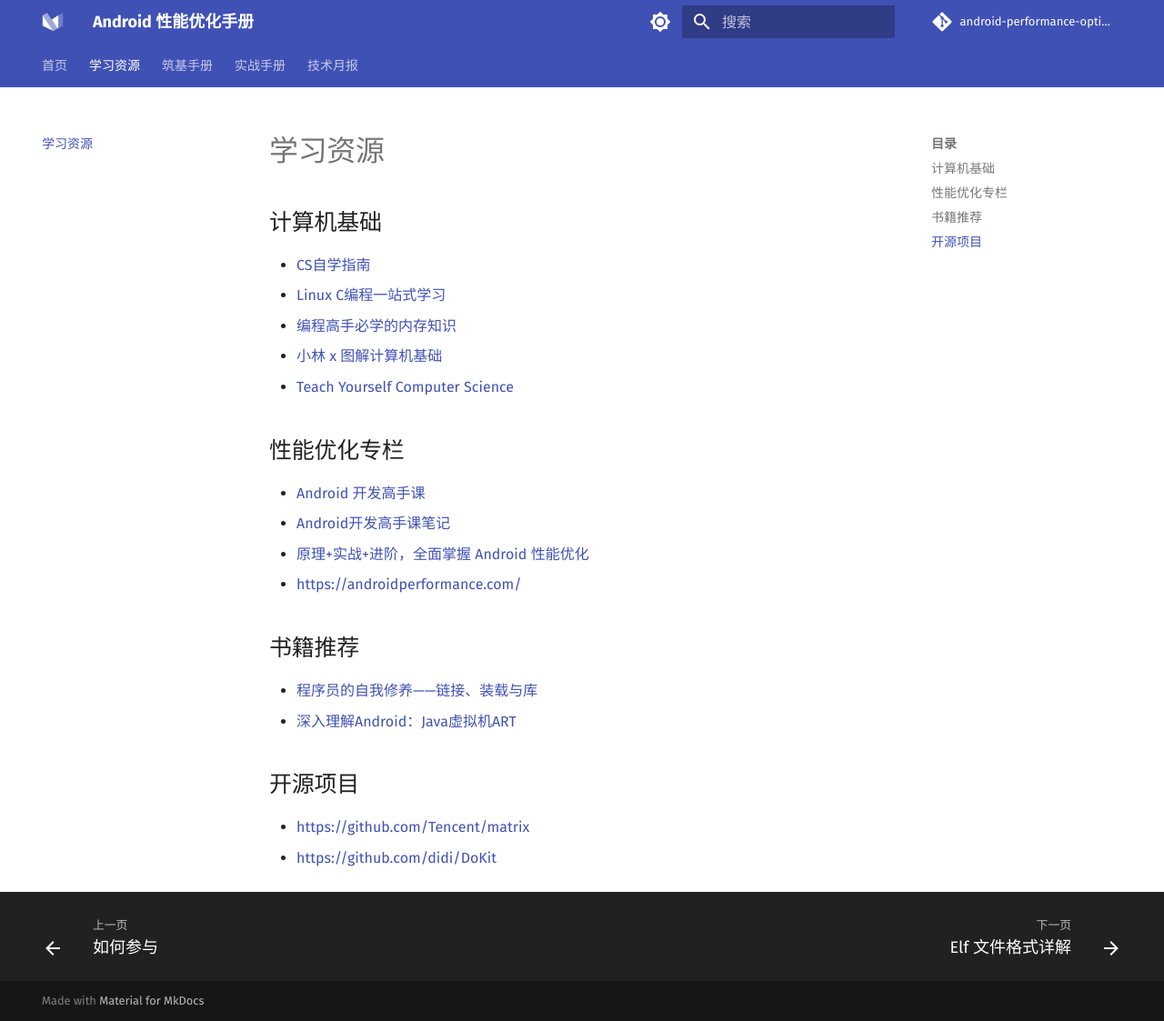
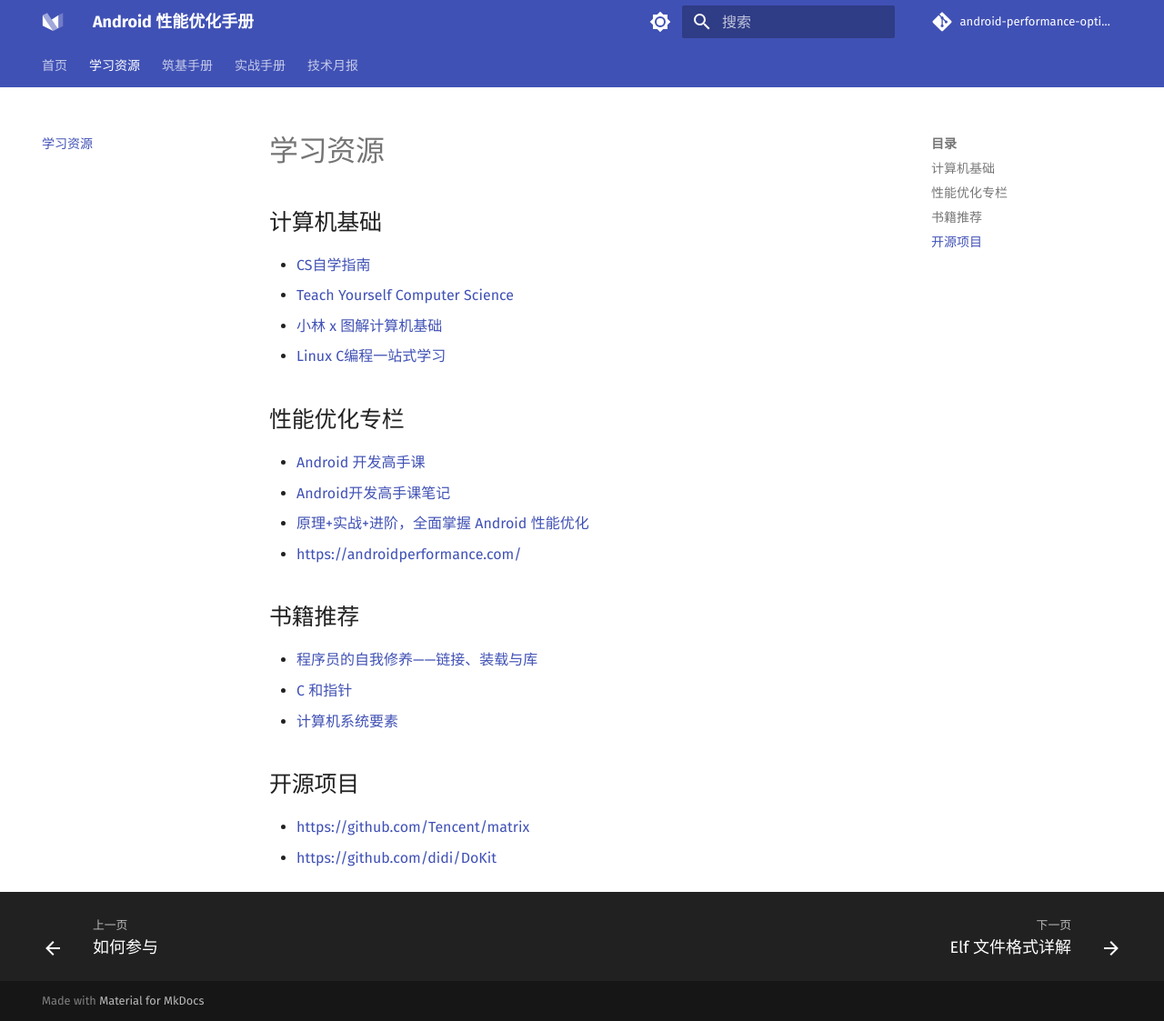
Before and after one commit to android-performance-optimization/homepage, an MkDocs documentation site: the page built from docs/resource/index.md, in a window 1280 px wide and 1123 px high. Shown: the whole window at 91% size. Built offline with MkDocs 1.6.1 and Material for MkDocs 9.7.7, drawn with Linux system fonts in a browser that asks for light colours; comment, search, counter and statistics services are not loaded; part of the change alters nothing that is shown.

Commit message:
MOD: order

```diff
--- a/docs/resource/index.md
+++ b/docs/resource/index.md
@@ -1,9 +1,8 @@
 ## 计算机基础
 - [CS自学指南](https://csdiy.wiki/)
+- [Teach Yourself Computer Science](https://teachyourselfcs.com/)
+- [小林 x 图解计算机基础](https://xiaolincoding.com/)
 - [Linux C编程一站式学习](https://akaedu.github.io/book/)
-- [编程高手必学的内存知识](https://time.geekbang.org/column/intro/100094901)
-- [小林 x 图解计算机基础](https://xiaolincoding.com/)
-- [Teach Yourself Computer Science](https://teachyourselfcs.com/)
 
 ## 性能优化专栏
 - [Android 开发高手课](https://time.geekbang.org/column/intro/142)
@@ -13,7 +12,8 @@
 
 ## 书籍推荐
 - [程序员的自我修养——链接、装载与库](https://book.douban.com/subject/3652388/)
-- [深入理解Android：Java虚拟机ART](https://book.douban.com/subject/33390277/)
+- [C 和指针](https://book.douban.com/subject/3012360/)
+- [计算机系统要素](https://book.douban.com/subject/1998341//)
 
 ## 开源项目
 - [https://github.com/Tencent/matrix](https://github.com/Tencent/matrix)
--- a/mkdocs.yml
+++ b/mkdocs.yml
@@ -89,22 +89,22 @@ nav:
       - foundation/kotlin-meta-programming/meta-programming-debug.md
     - Kolin 编译器学习:
       - foundation/kotlin-compiler-learn/learning-resource.md
-    - 重学 C/C++:
-      - foundation/restudy-c-cpp/environment-config.md
-      - foundation/restudy-c-cpp/quick-start.md
-      - foundation/restudy-c-cpp/basic-concept.md
-      - foundation/restudy-c-cpp/data-type.md
-      - foundation/restudy-c-cpp/statement.md
-      - foundation/restudy-c-cpp/operators-and-expressions.md
-      - foundation/restudy-c-cpp/pointer.md
-      - foundation/restudy-c-cpp/function.md
-      - foundation/restudy-c-cpp/array.md
-      - foundation/restudy-c-cpp/char-and-string.md
-      - foundation/restudy-c-cpp/struct-and-union.md
-      - foundation/restudy-c-cpp/dynamic-memory.md
-      - foundation/restudy-c-cpp/struct-and-pointer.md
-      - foundation/restudy-c-cpp/advanced-pointer.md
-      - foundation/restudy-c-cpp/preprocessor.md
+    - C 和指针:
+      - foundation/pointers-on-c/environment-config.md
+      - foundation/pointers-on-c/quick-start.md
+      - foundation/pointers-on-c/basic-concept.md
+      - foundation/pointers-on-c/data-type.md
+      - foundation/pointers-on-c/statement.md
+      - foundation/pointers-on-c/operators-and-expressions.md
+      - foundation/pointers-on-c/pointer.md
+      - foundation/pointers-on-c/function.md
+      - foundation/pointers-on-c/array.md
+      - foundation/pointers-on-c/char-and-string.md
+      - foundation/pointers-on-c/struct-and-union.md
+      - foundation/pointers-on-c/dynamic-memory.md
+      - foundation/pointers-on-c/struct-and-pointer.md
+      - foundation/pointers-on-c/advanced-pointer.md
+      - foundation/pointers-on-c/preprocessor.md
     - Android 系统基础:
       - foundation/framework/activity-start.md
     - 实用工具系列:
```
Also changed, not shown: docs/foundation/pointers-on-c/advanced-pointer.md (renamed from docs/foundation/restudy-c-cpp/advanced-pointer.md), docs/foundation/pointers-on-c/array.md (renamed from docs/foundation/restudy-c-cpp/array.md), docs/foundation/pointers-on-c/basic-concept.md (renamed from docs/foundation/restudy-c-cpp/basic-concept.md), docs/foundation/pointers-on-c/char-and-string.md (renamed from docs/foundation/restudy-c-cpp/char-and-string.md), docs/foundation/pointers-on-c/data-type.md (renamed from docs/foundation/restudy-c-cpp/data-type.md), docs/foundation/pointers-on-c/dynamic-memory.md (renamed from docs/foundation/restudy-c-cpp/dynamic-memory.md), docs/foundation/pointers-on-c/environment-config.md (renamed from docs/foundation/restudy-c-cpp/environment-config.md), docs/foundation/pointers-on-c/function.md (renamed from docs/foundation/restudy-c-cpp/function.md), docs/foundation/pointers-on-c/operators-and-expressions.md (renamed from docs/foundation/restudy-c-cpp/operators-and-expressions.md), docs/foundation/pointers-on-c/pointer.md (renamed from docs/foundation/restudy-c-cpp/pointer.md), docs/foundation/pointers-on-c/preprocessor.md (renamed from docs/foundation/restudy-c-cpp/preprocessor.md), docs/foundation/pointers-on-c/quick-start.md (renamed from docs/foundation/restudy-c-cpp/quick-start.md), docs/foundation/pointers-on-c/statement.md (renamed from docs/foundation/restudy-c-cpp/statement.md), docs/foundation/pointers-on-c/struct-and-pointer.md (renamed from docs/foundation/restudy-c-cpp/struct-and-pointer.md), 1 more files.
